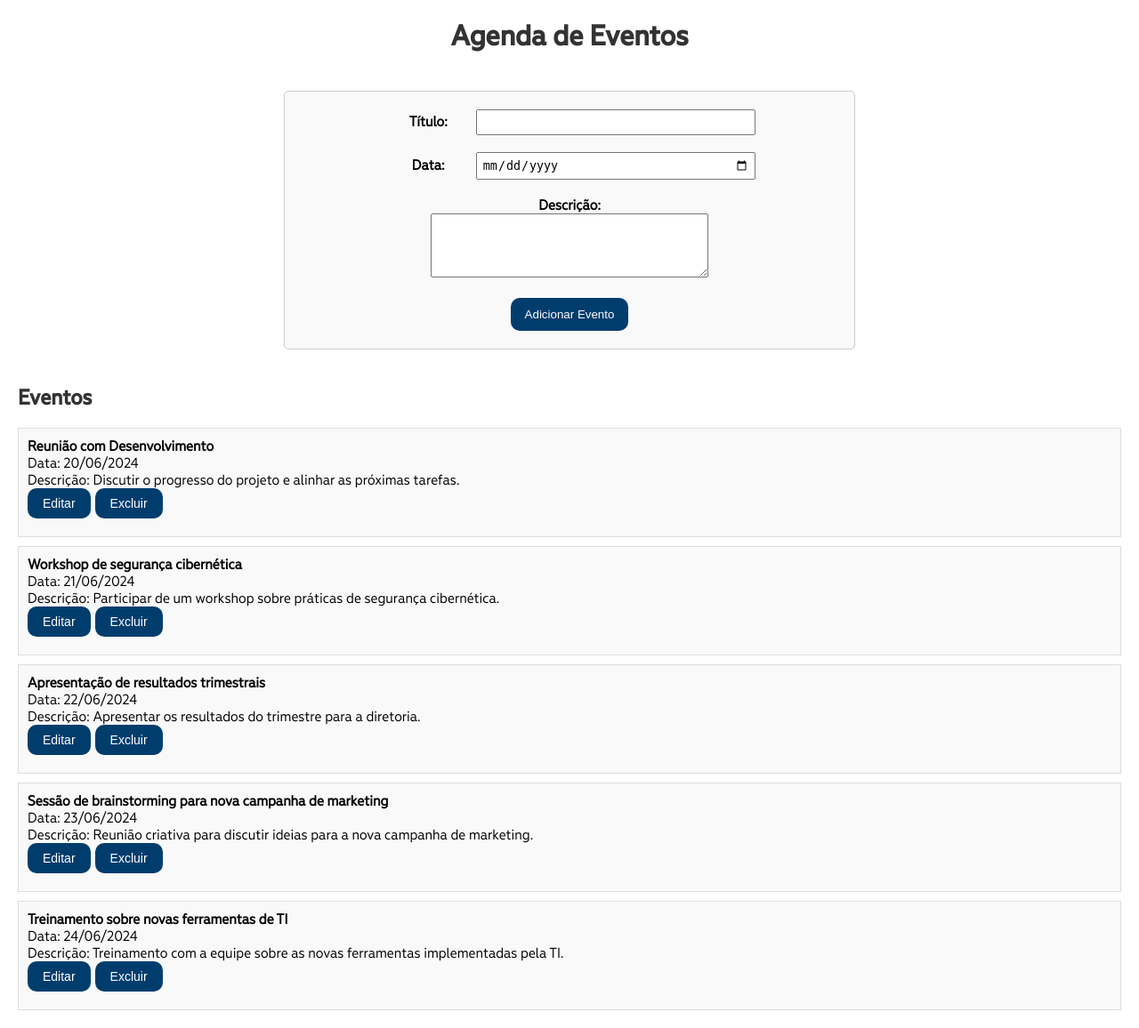
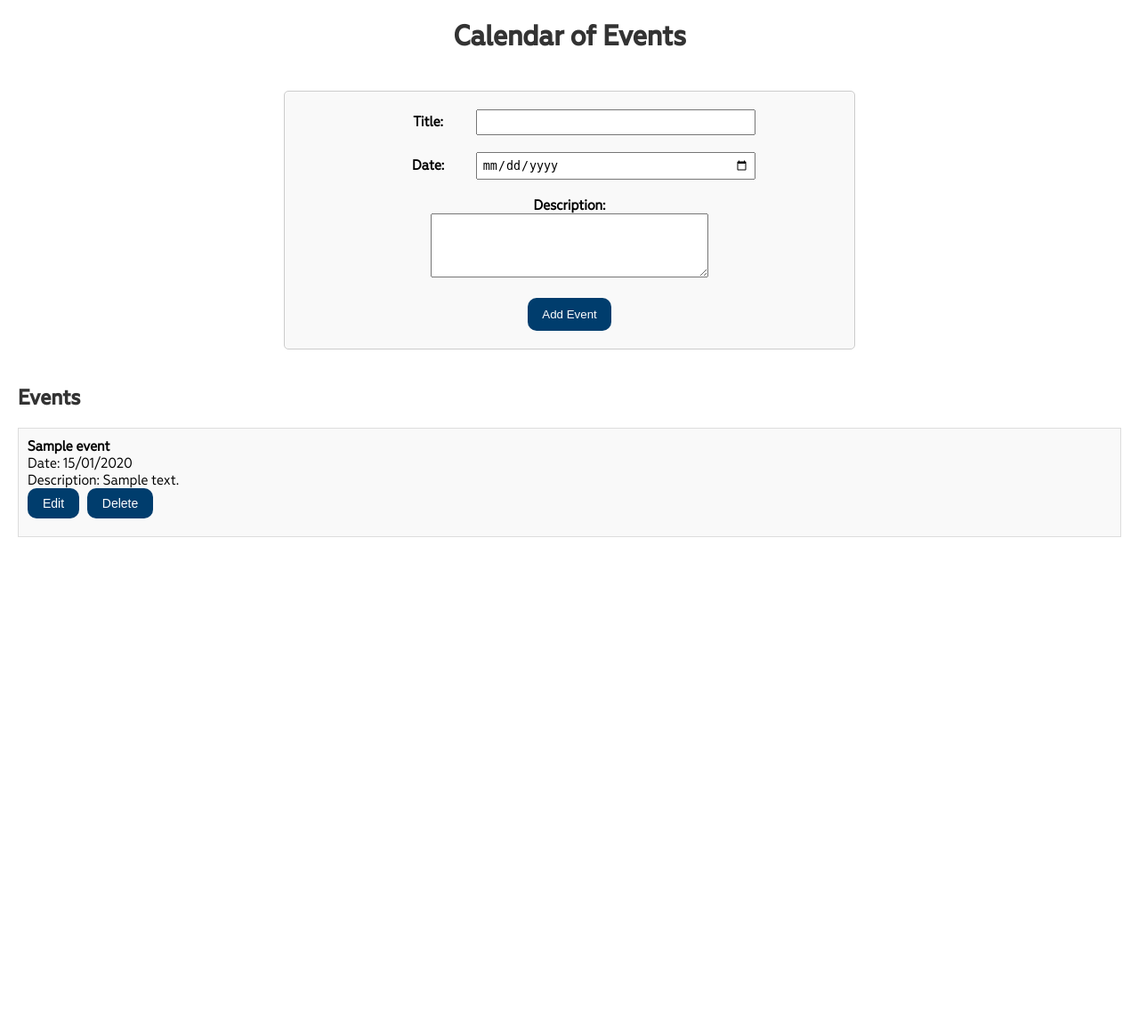
Before and after one commit to kSantiagoP/crud-php, a PHP site: page / in a window 1280 px wide. Shown: the whole page at 89% size. After the commit the page ends 604 px from the top, so only its background shows below. Run offline with PHP 8.4, Linux system fonts and the light colour scheme; data comes from the database, SQL or seed files in the repository; tables that the repository leaves empty or names only in its code hold one stand-in row (values such as "Sample post").

Commit message:
Better practices
Language standardized to English, comments added

```diff
--- a/css/styles.css
+++ b/css/styles.css
@@ -26,7 +26,7 @@
     height: auto;
 }
 
-.TituloAgenda{
+.CalendarTitle{
     text-align: center;
 }
 
@@ -63,7 +63,7 @@
     padding: 5px;
 }
 
-.EditBtn, .ExcluirBtn, input.EditEvent {
+.EditBtn, .ExcludeBtn, input.EditEvent {
     padding: 8px 16px;
     font-size: 14px;
     background-color: #003D6D;
@@ -75,7 +75,7 @@
     margin-right: 5px;
 }
 
-.EditBtn:hover, .ExcluirBtn:hover, input.EditEvent:hover {
+.EditBtn:hover, .ExcludeBtn:hover, input.EditEvent:hover {
     background-color: #fafafa;
     color: #003D6D;
     border-color: #003D6D;
--- a/events.php
+++ b/events.php
@@ -1,23 +1,28 @@
 <?php
-    if (!empty($events)) {
-        echo '<ul>';
+    if (!empty($events)) { ?>
+        <ul>
+        <?php
         foreach ($events as $event) {
-            echo '<li>';
-            echo '<strong>' . htmlspecialchars($event->getTitle()) . '</strong><br>';
-            echo 'Data: ' . date('d/m/Y', strtotime($event->getDate())) . '<br>';
-            echo 'Descrição: ' . htmlspecialchars($event->getDescription()) . '<br>';
-            echo '<form action = "editEvent.php" class="EventForm" method="GET">';
-                echo '<input type="hidden" name="id" value="'.$event->getId() .'">';
-                echo '<input type="submit" class="EditBtn" value="Editar">';
-            echo '</form>';
-            echo '<form action = "excludeEvent.php" class="EventForm" method="POST">';
-                echo '<input type="hidden" name="id" value="'.$event->getId() .'">';
-                echo '<input type="submit" class="ExcluirBtn" value="Excluir">';
-            echo '</form>';
-            echo '</li>';
+            ?>
+            <li>
+                <strong><?= $event->getTitle() ?></strong><br>
+                Date: <?= date('d/m/Y', strtotime($event->getDate())) ?> <br>
+                Description: <?= htmlspecialchars($event->getDescription()) ?> <br>
+                <form action = "editEvent.php" class="EventForm" method="GET">
+                    <input type="hidden" name="id" value="<?=$event->getId()?>">
+                    <input type="submit" class="EditBtn" value="Edit">
+                </form>
+                <form action = "excludeEvent.php" class="EventForm" method="POST">
+                    <input type="hidden" name="id" value="<?=$event->getId()?>">
+                    <input type="submit" class="ExcludeBtn" value="Delete">
+                </form>
+            </li>
+        <?php
         }
-        echo '</ul>';
+        ?>
+        </ul>
+    <?php
     } else {
-        echo '<p>Não há eventos agendados.</p>';
+        echo '<p>There are no scheduled events.</p>';
     }
-?>
+    ?>
--- a/excludeEvent.php
+++ b/excludeEvent.php
@@ -1,6 +1,6 @@
 <?php
     require "./src/db-connection.php";
-    require "./src/Model/Evento.php";
+    require "./src/Model/Event.php";
     require "./src/Repository/EventRepository.php";
 
     $eventRepos = new EventRepository($pdo);
--- a/index.php
+++ b/index.php
@@ -1,44 +1,42 @@
 <?php
-
+    global $pdo;
     require "./src/db-connection.php";
-    require "./src/Model/Evento.php";
+    require "./src/Model/Event.php";
     require "./src/Repository/EventRepository.php";
 
     $eventsRepository =  new EventRepository($pdo);
-    $events = $eventsRepository->getEventos();
-
+    $events = $eventsRepository->getEvent();
 ?>
-
 
 <!DOCTYPE html>
 <html lang="pt-BR">
 <head>
     <meta charset="UTF-8">
     <meta name="viewport" content="width=device-width, initial-scale=1.0">
-    <title>Agenda</title>
+    <title>Calendar</title>
     <link rel="stylesheet" href="./css/styles.css">
     <link rel="stylesheet" href="./css/fonts.css">
-    <script src="./js/validaCampos.js"></script>
+    <script src="js/validateForm.js"></script>
 </head>
 <body>
-    <h1 class="TituloAgenda">Agenda de Eventos</h1>
+    <h1 class="CalendarTitle">Calendar of Events</h1>
 
     <div class="AddEvent">
         <form action="addEvent.php" class="AddEvent" method="POST" onsubmit="return validateForm()">
-            <label for="title">Título:</label>
+            <label for="title">Title:</label>
             <input type="text" id="title" name="title"><br><br>
 
-            <label for="date">Data:</label>
+            <label for="date">Date:</label>
             <input type="date" id="date" name="date"><br><br>
 
-            <label for="description">Descrição:</label><br>
+            <label for="description">Description:</label><br>
             <textarea id="description" name="description" rows="4" cols="50"></textarea><br><br>
 
-            <input type="submit" class="AddEvent" name="AddEvent" value="Adicionar Evento">
+            <input type="submit" class="AddEvent" name="AddEvent" value="Add Event">
         </form>
     </div>
 
-    <h2>Eventos</h2>
+    <h2>Events</h2>
     <?php include 'events.php'; ?>
 </body>
 </html>
--- /dev/null
+++ b/js/validateForm.js
@@ -0,0 +1,39 @@
+function validateForm() {
+    let title = document.getElementById('title').value;
+    let date = document.getElementById('date').value;
+    let description = document.getElementById('description').value;
+
+    //There are better ways to either show warnings, such as Toastr
+    //and better ways to validate fields. In fact most modern web browsers
+    //natively enforce and validate input fields. This script was coded
+    // for training purposes only.
+    if (title === "") {
+        alert("The event title is mandatory.");
+        return false;
+    }
+    if (date === "") {
+        alert("Event date is mandatory.");
+        return false;
+    }
+    if (description === "") {
+        alert("Event description is mandatory");
+        return false;
+    }
+
+    if(!isValidDate(date)){
+        alert("Input date must be valid.");
+        return false;
+    }
+
+    if(title.length > 255){
+        alert("Input title must have less than 255 characters.");
+        return false;
+    }
+
+    if(description.length > 1000){
+        alert("Input description must have less than 1000 characters.");
+        return false;
+    }
+
+    return true;
+}
--- /dev/null
+++ b/src/Model/Event.php
@@ -0,0 +1,30 @@
+<?php
+class Event
+{
+    private ?int $id;
+    private string $title;
+    private string $date;
+    private string $description;
+
+    public function __construct(?int $id, string $title, string $date, string $description)
+    {
+        $this->id = $id;
+        $this->title = $title;
+        $this->date = $date;
+        $this->description = $description;
+    }
+
+    public function getId() : int{
+        return $this->id;
+    }
+    public function getTitle() : string{
+        return $this->title;
+    }
+    public function getDate() : string{
+        return $this->date;
+    }
+    public function getDescription() : string{
+        return $this->description;
+    }
+
+}
--- a/src/Repository/EventRepository.php
+++ b/src/Repository/EventRepository.php
@@ -1,6 +1,4 @@
 <?php
-
-
 class EventRepository
 {
     private PDO $pdo;
@@ -10,52 +8,55 @@
         $this->pdo = $pdo;
     }
 
-    public function getEventos(){
+    //This one and pretty much every method implemented has try catch
+    //As the main source of error detection. That's not exactly scalable
+    //as it is but works on a small scale project such as this
+    public function getEvent(){
 
         try{
-            $query = "SELECT * FROM eventos ORDER BY `date`";
+            $query = "SELECT * FROM events ORDER BY `date`";
             $call = $this->pdo->query($query);
-            $eventos = $call->fetchAll(PDO::FETCH_ASSOC);
-            $dados = array_map(function ($evento){
-                return new Evento($evento['id'],
-                                $evento['title'],
-                                $evento['date'],
-                                $evento['description']);
-            }, $eventos);
-
-            return $dados;
+            $events = $call->fetchAll(PDO::FETCH_ASSOC);
+            return array_map(function ($event){
+                return new Event($event['id'],
+                                $event['title'],
+                                $event['date'],
+                                $event['description']);
+            }, $events);
         }
         catch(Exception $e){
-            exit("Não foi possível resgatar os Eventos da agenda: ". $e->getMessage());
+            exit("Could not retrieve data from the database: ". $e->getMessage());
         }
 
     }
 
     public function deleteEvent(int $id){
         try{
-            $query = "DELETE FROM eventos WHERE id= ?";
+            //Preparing and binding values are done to prevent SQL injection
+            $query = "DELETE FROM events WHERE id= ?";
             $call = $this->pdo->prepare($query);
             $call->bindValue(1, $id);
             $call->execute();
         }
         catch(Exception $e){
-            exit("Não foi possível excluir dados do banco: ". $e->getMessage());
+            exit("Could not exclude data from database: ". $e->getMessage());
         }
 
 
     }
 
-    public function insertEvent(Evento $evento){
+    public function insertEvent(Event $event){
 
         try{
-            $query = "INSERT INTO eventos (`title`, `date`, `description`) VALUES (?,?,?)";
+            //Preparing and Binding values to prevent SQL injection
+            $query = "INSERT INTO events (`title`, `date`, `description`) VALUES (?,?,?)";
             $call = $this->pdo->prepare($query);
-            $call->bindValue(1, $evento->getTitle());
-            $call->bindValue(2, $evento->getDate());
-            $call->bindValue(3, $evento->getDescription());
+            $call->bindValue(1, $event->getTitle());
+            $call->bindValue(2, $event->getDate());
+            $call->bindValue(3, $event->getDescription());
             $call->execute();
         }catch(Exception $e){
-            exit("Não foi possível inserir um novo evento na agenda: " . $e->getMessage());
+            exit("Could not insert data into the database: " . $e->getMessage());
         }
 
 
@@ -64,43 +65,35 @@
     public function getEventById(int $id){
 
         try{
-            $query = "SELECT * FROM eventos WHERE id= ?";
-
+            //Preparing and Binding values to prevent SQL injection
+            $query = "SELECT * FROM events WHERE id= ?";
             $call = $this->pdo->prepare($query);
             $call->bindValue(1, $id);
             $call->execute();
+            $data = $call->fetch(PDO::FETCH_ASSOC);
 
-            $dados = $call->fetch(PDO::FETCH_ASSOC);
-
-
-            return new Evento($dados['id'],$dados['title'], $dados['date'], $dados['description']);
+            return new Event($data['id'],$data['title'], $data['date'], $data['description']);
         }catch(Exception $e){
-            exit("Não foi possível resgatar o evento a ser editado: " . $e->getMessage());
+            exit("Could not get data to be updated: " . $e->getMessage());
         }
 
     }
 
-    public function updateEvent(Evento $event){
+    public function updateEvent(Event $event){
 
         try{
-            $query = "UPDATE eventos SET `title` = ?, `date` = ?, `description` = ? WHERE id = ?";
-
+            //Preparing and Binding values to prevent SQL injection
+            $query = "UPDATE events SET `title` = ?, `date` = ?, `description` = ? WHERE id = ?";
             $call = $this->pdo->prepare($query);
             $call->bindValue(1, $event->getTitle());
             $call->bindValue(2, $event->getDate());
             $call->bindValue(3, $event->getDescription());
             $call->bindValue(4, $event->getId());
-
             $call->execute();
         }catch(Exception $e){
-            exit("Não foi possível editar o evento: " . $e->getMessage());
+            exit("Could not update data from the database: " . $e->getMessage());
         }
 
     }
 
 }
-
-
-
-
-?>
--- a/src/db-connection.php
+++ b/src/db-connection.php
@@ -1,14 +1,13 @@
 <?php
     $config = require "config.php";
 
+//This one and pretty much every method implemented has try catch
+//as the main source of error detection. That's not exactly scalable
+//as it is but works on a small scale project such as this
     try{
         $dsn = "mysql:host={$config['host']};dbname={$config['dbname']}";
         $pdo = new PDO($dsn ,$config['username'], $config['password']);
         $pdo->setAttribute(PDO::ATTR_ERRMODE, PDO::ERRMODE_EXCEPTION);
     }catch(PDOException $e){
-        exit('Não foi possível se comunicar com o Banco de Dados: '. $e->getMessage());
+        exit('Could not connect to database: '. $e->getMessage());
     }
-
-
-
-?>
```
Also changed, not shown: addEvent.php (+4 -11 lines), editEvent.php (+14 -18 lines).
